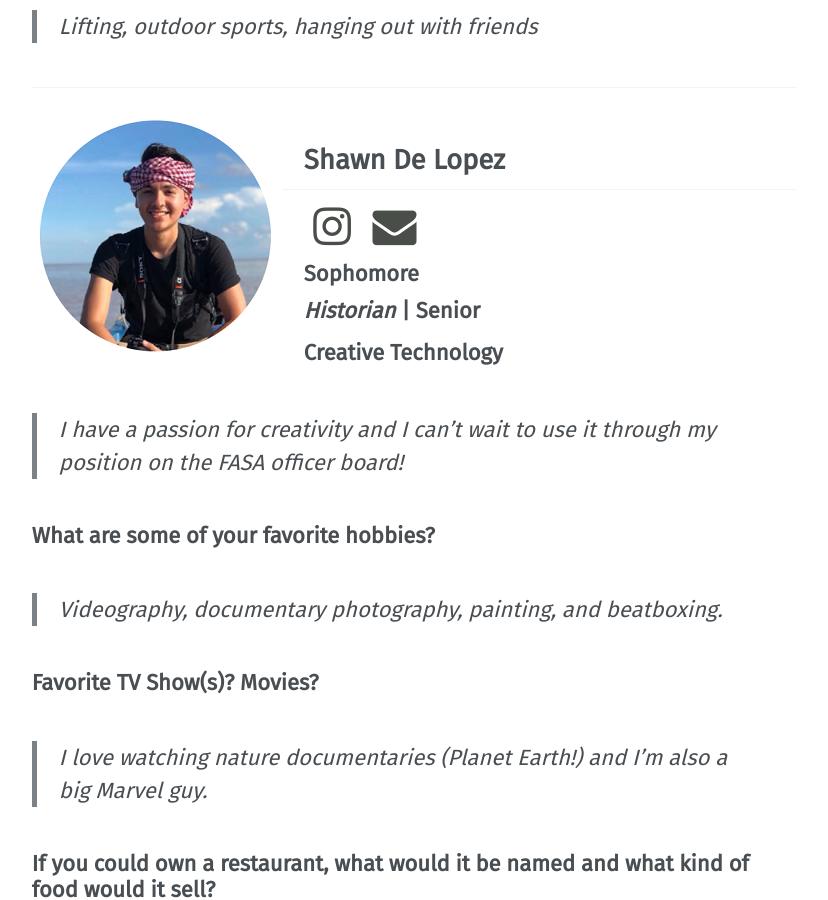
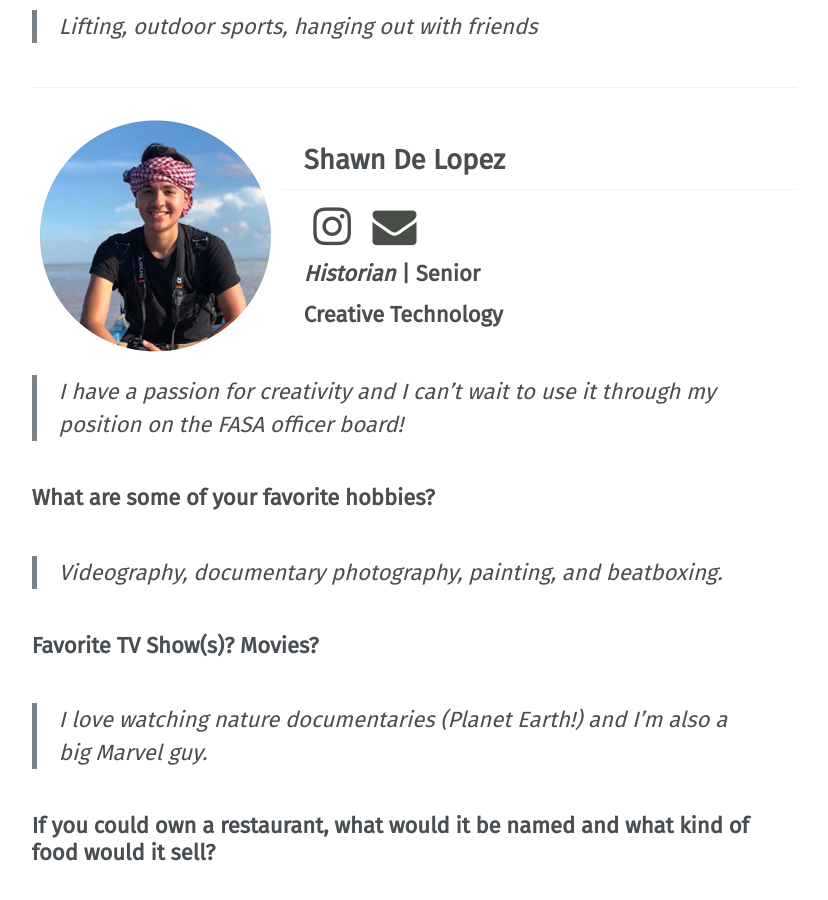
Before and after one commit to vtfasa/vtfasa.github.io, a Jekyll site: the page built from _pages/officers/eboard.md, in a window 1280 px wide and 900 px high, scrolled down 4971 px. Shown: the whole window, without its empty margins (252-1080 px from the left). Built offline with Jekyll 4.4.1, drawn with Linux system fonts in a browser that asks for light colours; some web fonts are replaced.

Commit message:
Update eboard.md

```diff
--- a/_pages/officers/eboard.md
+++ b/_pages/officers/eboard.md
@@ -141,7 +141,6 @@ permalink: /officers/eboard/
 ## Shawn De Lopez
 <p style="margin-bottom: 0.45em; padding: 0"><a href="https://www.instagram.com/shawn_delopez/" style="margin: 0; padding: 0"><i class="fa fa-2x fa-fw fa-instagram" style="color: #494e48"></i></a>
 <a href="mailto:shawnd7@vt.edu" style="margin: 0; padding: 0"><i class="fa fa-2x fa-fw fa-envelope" style="color: #494e48"></i></a></p>
-<h3 style="margin-top: 0">Sophomore</h3>
 <h3 style="margin-top: 0"><em>Historian</em> | Senior</h3>
 **Creative Technology**
 
```
